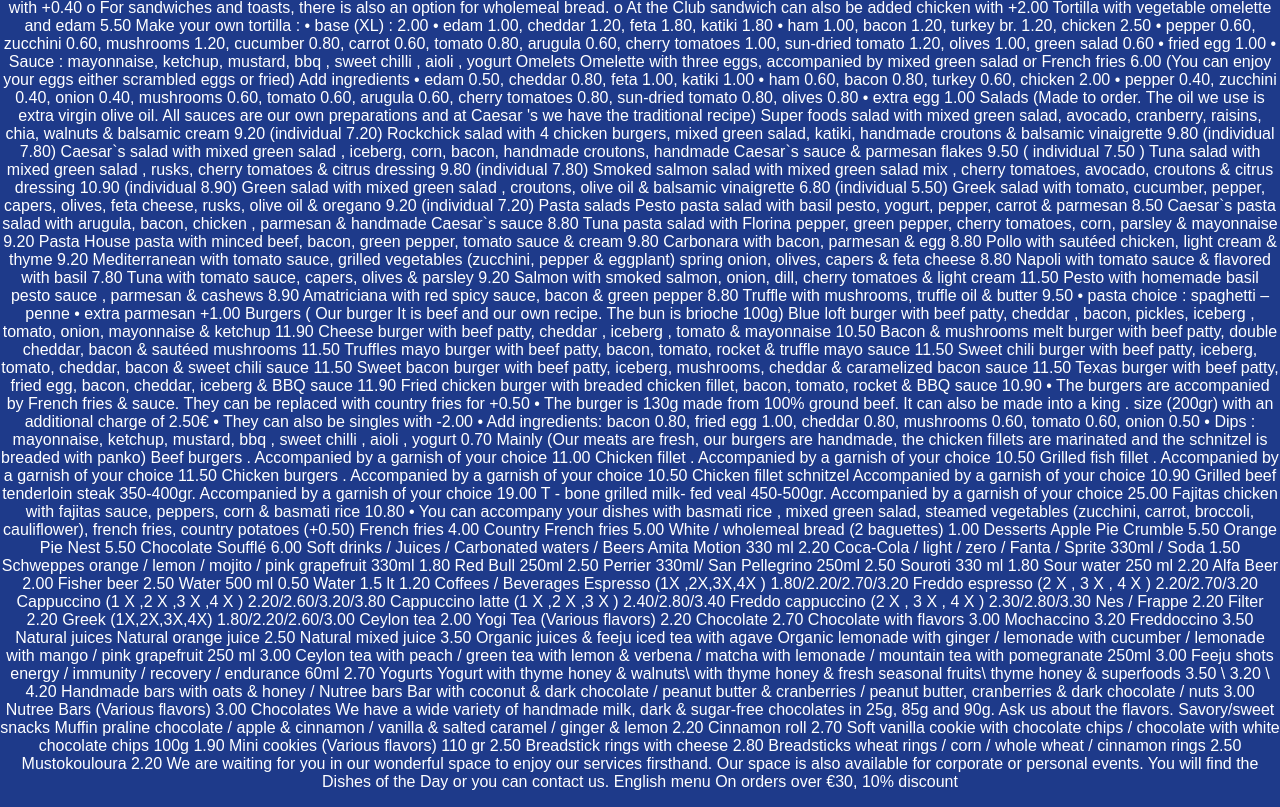
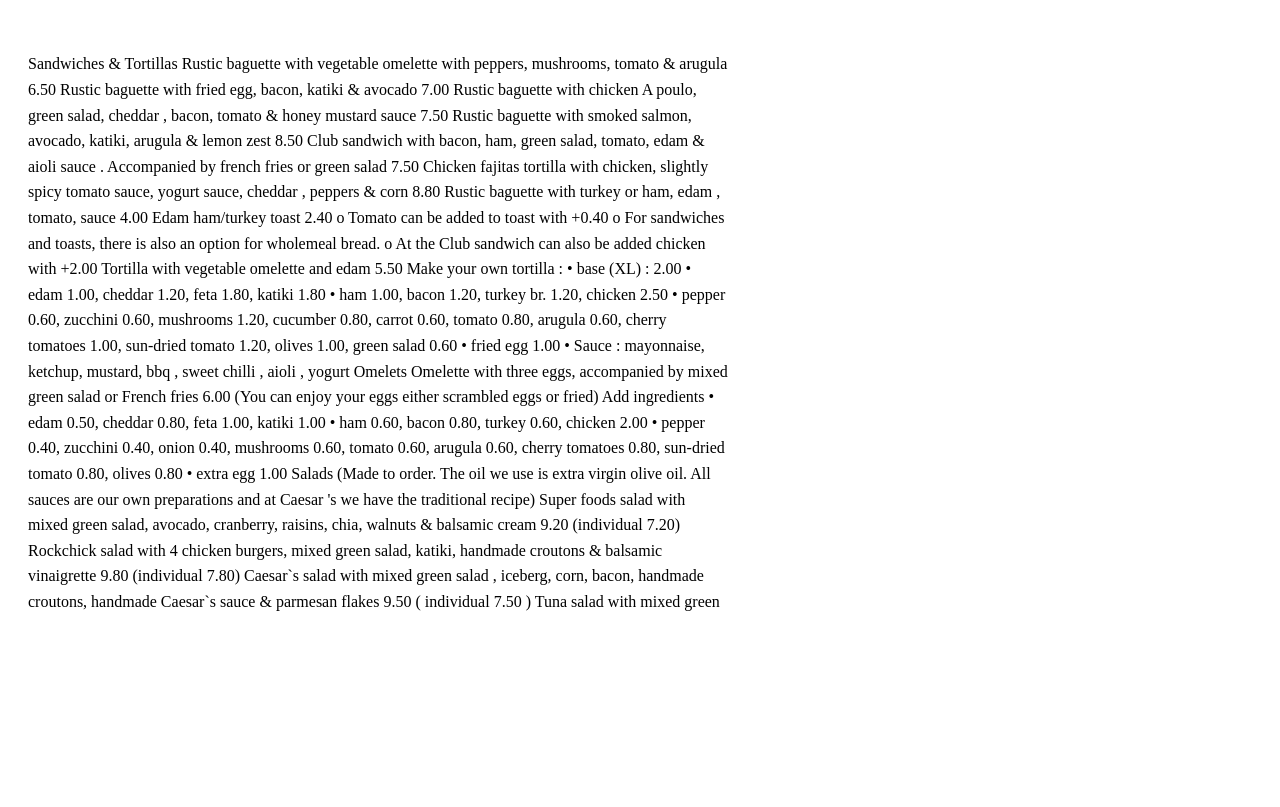
Before and after one commit to dfrntteam-creator/blue-loft-menu, a plain HTML site: page index.html in a window 1280 px wide. Shown: the part 73-880 px from the top of the page. After the commit the page ends 800 px from the top, so only its background shows below. Drawn offline with Linux system fonts and the light colour scheme.

Commit message:
Update style.css

```diff
--- a/style.css
+++ b/style.css
@@ -1,21 +1,12 @@
-body {
-  margin: 0;
-  padding: 0;
-  font-family: Arial, sans-serif;
-  background-color: #1e3a8a; /* deep blue */
-  color: white;
-  height: 100vh;
-  display: flex;
-  align-items: center;
-  justify-content: center;
+.menu-text {
+  margin-top: 30px;
+  max-width: 700px;
+  font-size: 1rem;
+  line-height: 1.6;
+  text-align: left;
+  background: rgba(255, 255, 255, 0.1);
+  padding: 20px;
+  border-radius: 10px;
+  height: 70vh;
+  overflow-y: scroll;
 }
-
-.container {
-  text-align: center;
-}
-
-.placeholder {
-  width: 300px;
-  border-radius: 12px;
-  box-shadow: 0 4px 10px rgba(0, 0, 0, 0.3);
-}
```
